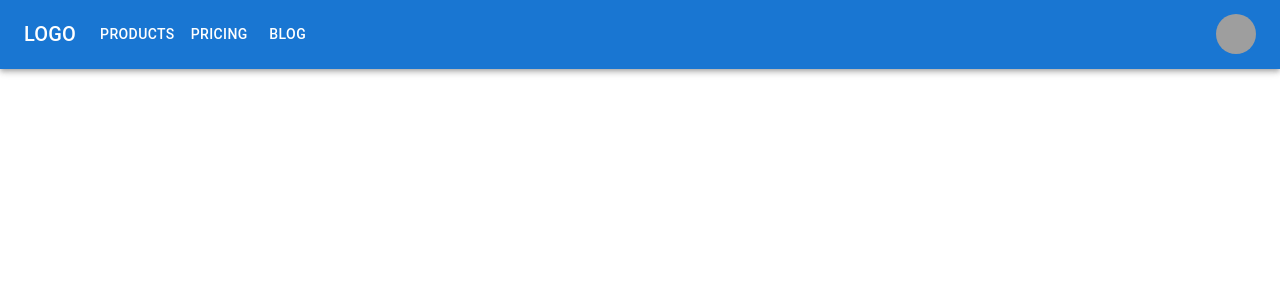
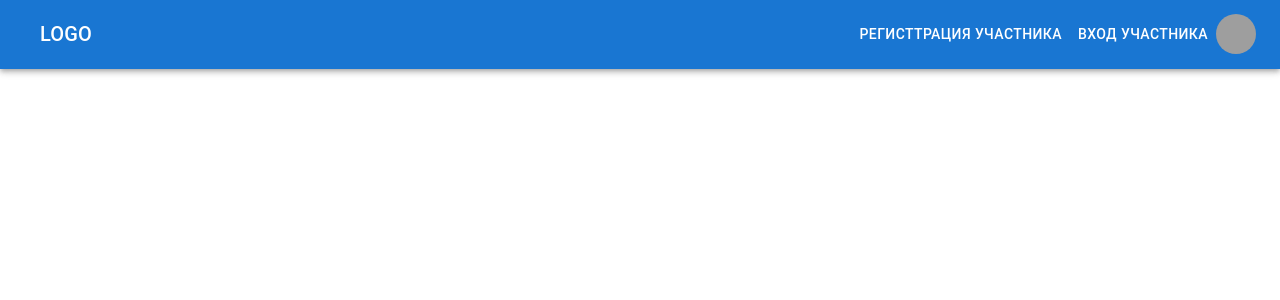
Before and after one commit to smorodin-it/mlechniy-put-frontend, a React (Create React App) app: page / in a window 1280 px wide. Shown: the top 300 px of the page. Built offline with nearby package versions, Linux system fonts and the light colour scheme; grey boxes are pictures that could not be loaded.

Commit message:
base navigation

```diff
--- a/src/modules/HeaderNavigationModule/HeaderNavigationBar.tsx
+++ b/src/modules/HeaderNavigationModule/HeaderNavigationBar.tsx
@@ -1,4 +1,4 @@
-import * as React from 'react';
+import React, { MouseEvent } from 'react';
 import AppBar from '@mui/material/AppBar';
 import Box from '@mui/material/Box';
 import Toolbar from '@mui/material/Toolbar';
@@ -11,45 +11,66 @@ import Avatar from '@mui/material/Avatar';
 import Button from '@mui/material/Button';
 import Tooltip from '@mui/material/Tooltip';
 import MenuItem from '@mui/material/MenuItem';
+import { appRoutes } from '../../navigation/appRoutes';
+import { useState } from 'react';
+import { useNavigate } from 'react-router-dom';
 
-const pages = ['Products', 'Pricing', 'Blog'];
+interface PageObject {
+  label: string;
+  path: string;
+}
+
+const pages: PageObject[] = [
+  {
+    label: 'Регисттрация участника',
+    path: appRoutes.participantSignUp(),
+  },
+  {
+    label: 'Вход участника',
+    path: appRoutes.participantSignIn(),
+  },
+];
+
 const settings = ['Profile', 'Account', 'Dashboard', 'Logout'];
 
 const HeaderNavigationBar = () => {
-  const [anchorElNav, setAnchorElNav] = React.useState<null | HTMLElement>(
-    null
-  );
-  const [anchorElUser, setAnchorElUser] = React.useState<null | HTMLElement>(
-    null
-  );
+  const navigate = useNavigate();
 
-  const handleOpenNavMenu = (event: React.MouseEvent<HTMLElement>) => {
+  const [anchorElNav, setAnchorElNav] = useState<null | HTMLElement>(null);
+  const [anchorElUser, setAnchorElUser] = useState<null | HTMLElement>(null);
+
+  const handleOpenNavMenu = (event: MouseEvent<HTMLElement>): void => {
     setAnchorElNav(event.currentTarget);
   };
-  const handleOpenUserMenu = (event: React.MouseEvent<HTMLElement>) => {
+  const handleOpenUserMenu = (event: MouseEvent<HTMLElement>): void => {
     setAnchorElUser(event.currentTarget);
   };
 
-  const handleCloseNavMenu = () => {
+  const handleCloseNavMenu = (): void => {
     setAnchorElNav(null);
   };
 
-  const handleCloseUserMenu = () => {
+  const handleCloseUserMenu = (): void => {
     setAnchorElUser(null);
+  };
+
+  const handleNavigateToPage = (path: string): void => {
+    navigate(path);
+    handleCloseNavMenu();
   };
 
   return (
     <AppBar position="static">
       <Container maxWidth="xl">
         <Toolbar disableGutters>
-          <Typography
-            variant="h6"
-            noWrap
-            component="div"
+          <MenuItem
             sx={{ mr: 2, display: { xs: 'none', md: 'flex' } }}
+            onClick={() => navigate(appRoutes.landingPage())}
           >
-            LOGO
-          </Typography>
+            <Typography variant="h6" noWrap component="div">
+              LOGO
+            </Typography>
+          </MenuItem>
 
           <Box sx={{ flexGrow: 1, display: { xs: 'flex', md: 'none' } }}>
             <IconButton
@@ -81,28 +102,37 @@ const HeaderNavigationBar = () => {
               }}
             >
               {pages.map((page) => (
-                <MenuItem key={page} onClick={handleCloseNavMenu}>
-                  <Typography textAlign="center">{page}</Typography>
+                <MenuItem
+                  key={page.label}
+                  onClick={() => handleNavigateToPage(page.path)}
+                >
+                  <Typography textAlign="center">{page.label}</Typography>
                 </MenuItem>
               ))}
             </Menu>
           </Box>
-          <Typography
-            variant="h6"
-            noWrap
-            component="div"
+          <MenuItem
             sx={{ flexGrow: 1, display: { xs: 'flex', md: 'none' } }}
+            onClick={() => navigate(appRoutes.landingPage())}
           >
-            LOGO
-          </Typography>
-          <Box sx={{ flexGrow: 1, display: { xs: 'none', md: 'flex' } }}>
+            <Typography variant="h6" noWrap component="div">
+              LOGO
+            </Typography>
+          </MenuItem>
+          <Box
+            sx={{
+              display: { xs: 'none', md: 'flex' },
+              flexGrow: 1,
+              justifyContent: 'end',
+            }}
+          >
             {pages.map((page) => (
               <Button
-                key={page}
-                onClick={handleCloseNavMenu}
+                key={page.label}
+                onClick={() => handleNavigateToPage(page.path)}
                 sx={{ my: 2, color: 'white', display: 'block' }}
               >
-                {page}
+                {page.label}
               </Button>
             ))}
           </Box>
--- a/src/navigation/Router.tsx
+++ b/src/navigation/Router.tsx
@@ -11,15 +11,31 @@ const AppRouter = () => {
   return (
     <BrowserRouter>
       <Routes>
-        <Route path={appRoutes.landingPage()} element={<LandingPage />} />
-        <Route path={appRoutes.participantSignUp()} element={<SignInPage />} />
-        <Route path={appRoutes.participantSignIn()} element={<SignUpPage />} />
+        <Route path={appRoutes.landingPage()} element={<LandingPage />}>
+          <Route
+            path={appRoutes.participantSignUp()}
+            element={<SignInPage />}
+          />
+          <Route
+            path={appRoutes.participantSignIn()}
+            element={<SignUpPage />}
+          />
+
+          <Route
+            path={appRoutes.adjudicatorSignUp()}
+            element={<SignInPage />}
+          />
+          <Route
+            path={appRoutes.adjudicatorSignIn()}
+            element={<SignUpPage />}
+          />
+        </Route>
+
         <Route
           path={appRoutes.participantApp()}
           element={<ParticipantAppPage />}
         ></Route>
-        <Route path={appRoutes.adjudicatorSignUp()} element={<SignInPage />} />
-        <Route path={appRoutes.adjudicatorSignIn()} element={<SignUpPage />} />
+
         <Route
           path={appRoutes.adjudicatorApp()}
           element={<AdjudicatorAppPage />}
--- a/src/pages/LandingPage.tsx
+++ b/src/pages/LandingPage.tsx
@@ -1,6 +1,7 @@
 import React from 'react';
 import FullScreenFlexLayout from '../layouts/FullScreenFlexLayout';
 import HeaderNavigationBar from '../modules/HeaderNavigationModule/HeaderNavigationBar';
+import { Outlet } from 'react-router-dom';
 
 interface LandingPageProps {
   a?: any;
@@ -10,6 +11,7 @@ const LandingPage = (props: LandingPageProps): JSX.Element => {
   return (
     <FullScreenFlexLayout direction={'column'}>
       <HeaderNavigationBar />
+      <Outlet />
     </FullScreenFlexLayout>
   );
 };
```
